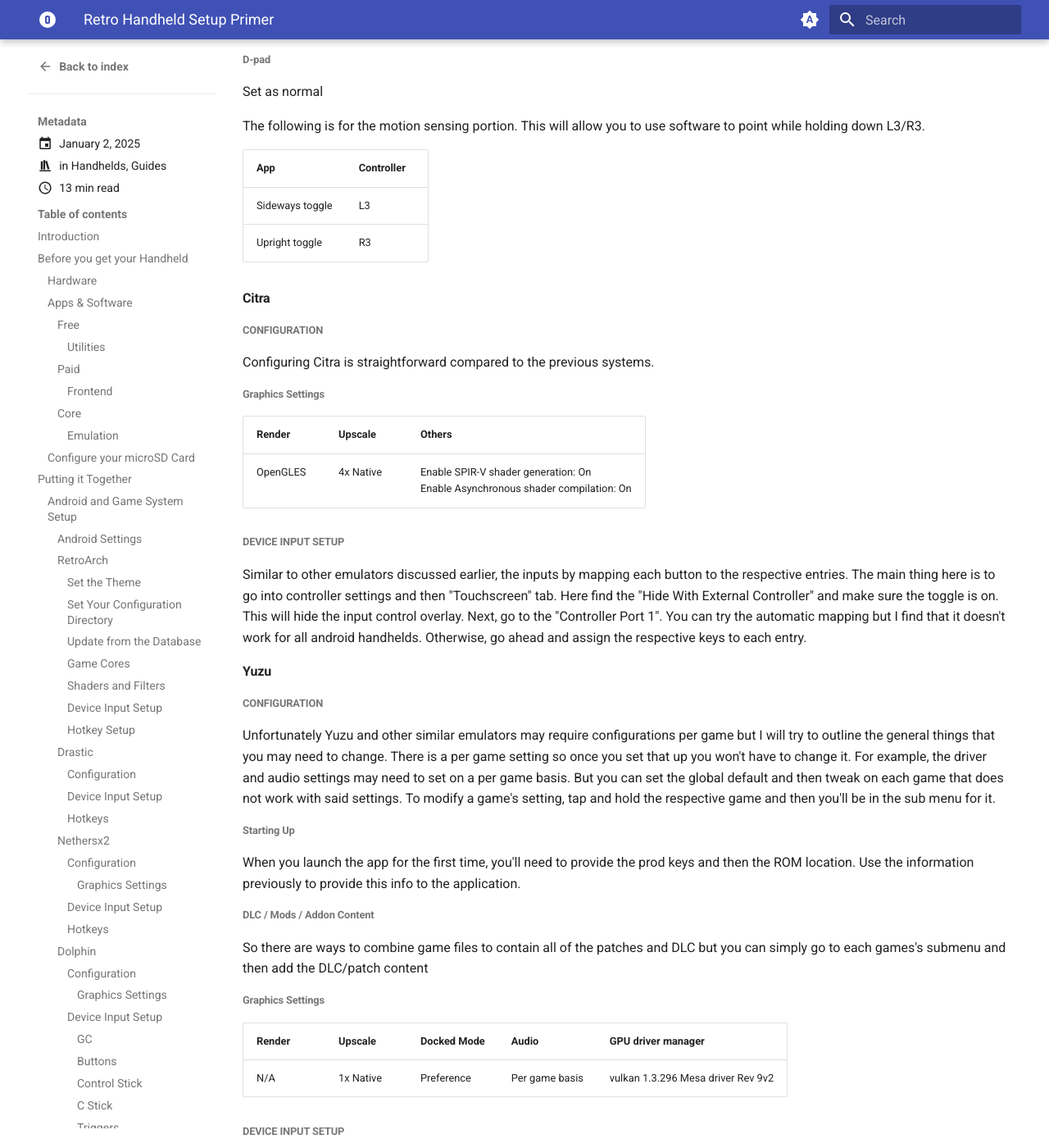
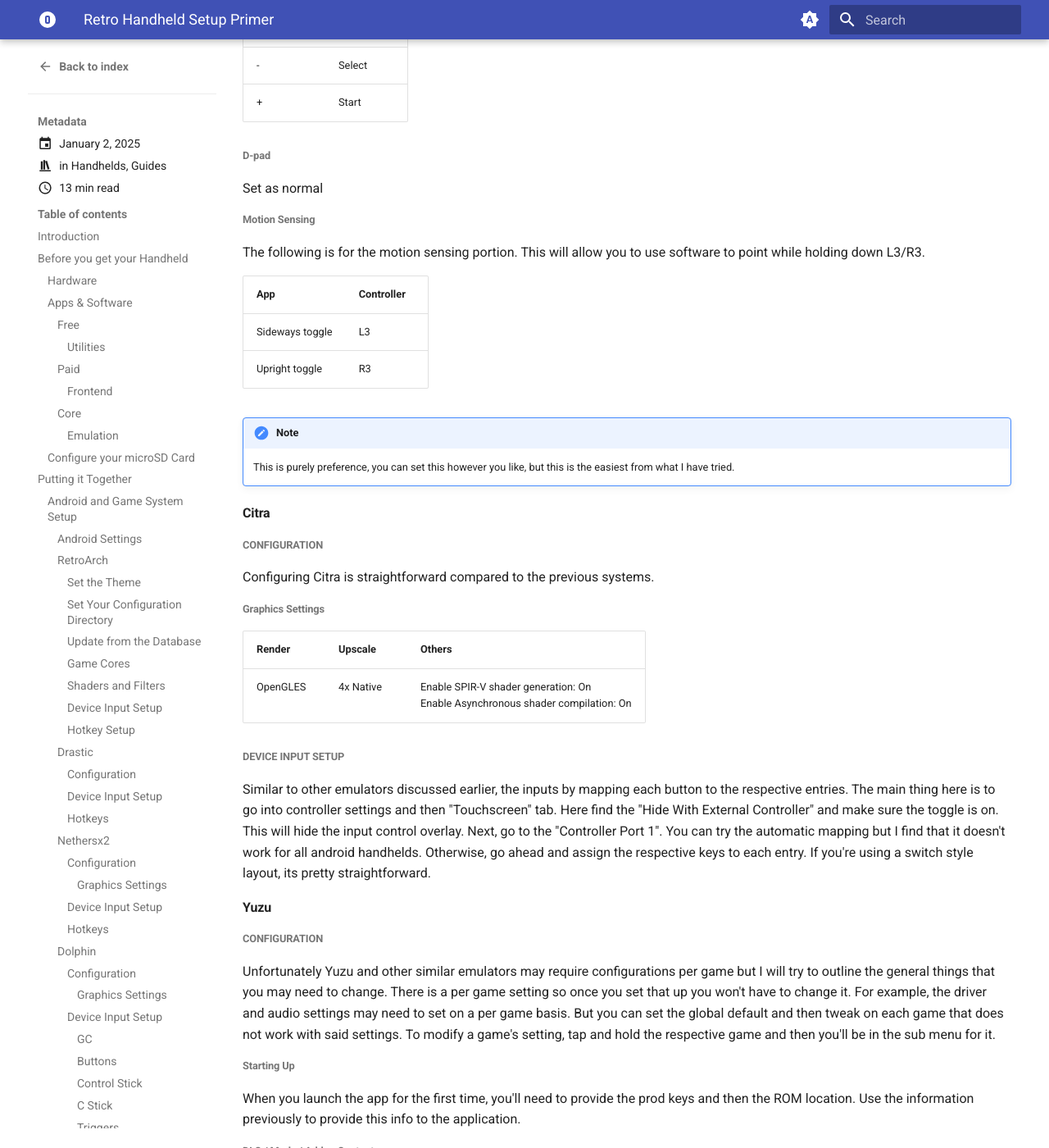
Before and after one commit to thejaykid7/retrosite, an MkDocs documentation site: the page built from docs/posts/android-handheld-guide.md, in a window 1280 px wide and 1400 px high, scrolled down 8587 px. Shown: the whole window at 82% size. Built offline with MkDocs 1.6.1 and Material for MkDocs 9.7.7, drawn with Linux system fonts in a browser that asks for light colours; plug-ins that fetch from the network failed and are left out; comment, search, counter and statistics services are not loaded; some of the changed lines change nothing that is shown; some of the changed text lies outside the part shown.

Commit message:
test out custom overrides

```diff
--- a/docs/posts/android-handheld-guide.md
+++ b/docs/posts/android-handheld-guide.md
@@ -50,19 +50,20 @@
 ##### Utilities
 | App            | Description                                                                                                                                                                                                                                                                                              |
 | -------------- | -------------------------------------------------------------------------------------------------------------------------------------------------------------------------------------------------------------------------------------------------------------------------------------------------------- |
-| Obtainium      | to keep track of apps not on the playstore                                                                                                                                                                                                                                                               |
-| Odin Tools     | to control fan settings when opening specific apps                                                                                                                                                                                                                                                       |
-| Syncthing      | to sync your files for multiple devices                                                                                                                                                                                                                                                                  |
-| Zarchiver      | to handle unzips                                                                                                                                                                                                                                                                                         |
-| Rufus          | for flashing and setting up ext4                                                                                                                                                                                                                                                                         |
-| google account | for android ecosystem. Create a Google account if you already don't have one. You'll want this for setting up your handheld. You can get away without this, but you won't have access to the play store to grab the above apps. If you're advanced, you can use F-Droid or Aurora store so get the apps. |
+| [Obtainium](https://github.com/ImranR98/Obtainium/releases)      | to keep track of apps not on the playstore                                                                                                                                                                                                                                                               |
+| [Odin Tools](https://github.com/langerhans/OdinTools/releases)     | to control fan settings when opening specific apps                                                                                                                                                                                                                                                       |
+| [Syncthing](https://play.google.com/store/apps/details?id=com.github.catfriend1.syncthingandroid&hl=en_US)      | to sync your files for multiple devices                                                                                                                                                                                                                                                                  |
+| [Zarchiver](https://play.google.com/store/apps/details?id=ru.zdevs.zarchiver&hl=en_US)      | to handle unzips                                                                                                                                                                                                                                                                                         |
+| [Rufus](https://rufus.ie/)          | for flashing and setting up ext4                                                                                                                                                                                                                                                                         |
+| [UniPatcher](https://github.com/btimofeev/UniPatcher/releases) | for adding patches to apps |
+| Google Account | for android ecosystem. Create a Google account if you already don't have one. You'll want this for setting up your handheld. You can get away without this, but you won't have access to the play store to grab the above apps. If you're advanced, you can use F-Droid or Aurora store so get the apps. |
 
 
 #### Paid
 
 ##### Frontend
 
-- ES-DE - The frontend you'll be setting up. It is paid, but very much worth using. Refer to their site to purchase and download the app. It's a one time deal but be sure to follow their instructions to cancel so you don't get charged monthly (unless you want to)!
+- [Emulation Station](https://www.es-de.org) (ES-DE) - The frontend you'll be setting up. It is paid, but very much worth using. Refer to their site to purchase and download the app. It's a one time deal but be sure to follow their instructions to cancel so you don't get charged monthly (unless you want to)!
 	-  Screenscraper - This site is where you'll be getting your artwork for your games. Create an account (its free) and save your account info for later.
 
 #### Core
@@ -72,15 +73,15 @@
 | System          | Emulator              |
 | --------------- | --------------------- |
 | 3DS             | Citra                 |
-| DS              | Drastic               |
-| GameCube        | Dolphin               |
-| GameBoy         | Retroarch             |
-| GameBoy Color   | Retroarch             |
-| GameBoy Advance | Retroarch             |
-| PS1             | Retroarch             |
-| PS2             | Aethersx2 / Nethersx2 |
+| DS              | [Drastic](https://play.google.com/store/apps/details?id=com.dsemu.drastic&hl=en-US)               |
+| GameCube        | [Dolphin](https://dolphin-emu.org/)               |
+| GameBoy         | [Retroarch](https://www.retroarch.com/)              |
+| GameBoy Color   | [Retroarch](https://www.retroarch.com/)              |
+| GameBoy Advance | [Retroarch](https://www.retroarch.com/)              |
+| PS1             | [Retroarch](https://www.retroarch.com/)              |
+| PS2             | [Aethersx2 / Nethersx2](https://github.com/Trixarian/NetherSX2-patch/releases) |
 | Switch          | Yuzu                  |
-| Wii             | Dolphin               |
+| Wii             | [Dolphin](https://dolphin-emu.org/)               |
 
 ### Configure your microSD Card
 
@@ -329,7 +330,7 @@
 
 This section will only cover the basics to get started. There's a lot for Wii and this page will be updated to cover other profiles soon.
 
-Wii Remote 1 select "Emulated Wii Remote, then select the cog button.
+Wii Remote 1 select "Emulated Wii Remote", then select the cog button.
 
 | Extension | Buttons   |
 | --------- | --------- |
@@ -347,12 +348,17 @@
 ###### D-pad
 Set as normal
 
+###### Motion Sensing
+
 The following is for the motion sensing portion. This will allow you to use software to point while holding down L3/R3.
 
 | App             | Controller |
 | --------------- | ---------- |
 | Sideways toggle | L3         |
 | Upright toggle  | R3         |
+
+!!! Note
+	This is purely preference, you can set this however you like, but this is the easiest from what I have tried.
 
 #### Citra
 
@@ -368,7 +374,7 @@
 
 ##### Device Input Setup
 
-Similar to other emulators discussed earlier, the inputs by mapping each button to the respective entries. The main thing here is to go into controller settings and then "Touchscreen" tab. Here find the "Hide With External Controller" and make sure the toggle is on. This will hide the input control overlay. Next, go to the "Controller Port 1". You can try the automatic mapping but I find that it doesn't work for all android handhelds. Otherwise, go ahead and assign the respective keys to each entry.
+Similar to other emulators discussed earlier, the inputs by mapping each button to the respective entries. The main thing here is to go into controller settings and then "Touchscreen" tab. Here find the "Hide With External Controller" and make sure the toggle is on. This will hide the input control overlay. Next, go to the "Controller Port 1". You can try the automatic mapping but I find that it doesn't work for all android handhelds. Otherwise, go ahead and assign the respective keys to each entry. If you're using a switch style layout, its pretty straightforward.
 
 #### Yuzu
 
--- a/mkdocs.yml
+++ b/mkdocs.yml
@@ -14,6 +14,7 @@
     - toc.integrate
     - navigation.top
     - navigation.indexes
+  custom_dir: overrides
   font:
     text: Roboto
   icon:
@@ -44,6 +45,9 @@
   - attr_list
   - md_in_html
   - pymdownx.blocks.caption
+  - admonition
+  - pymdownx.details
+  - pymdownx.superfences
 
 plugins:
   - glightbox
@@ -52,3 +56,4 @@
       blog_toc: true
   - search
   - privacy
+  - tags
--- /dev/null
+++ b/overrides/main.html
@@ -0,0 +1,16 @@
+{% extends "base.html" %}
+
+{% block scripts %}
+  <!-- Add scripts that need to run before here -->
+  <script src='https://storage.ko-fi.com/cdn/scripts/overlay-widget.js'></script>
+  <script>
+    kofiWidgetOverlay.draw('ojaysan', {
+      'type': 'floating-chat',
+      'floating-chat.donateButton.text': 'Support me',
+      'floating-chat.donateButton.background-color': '#5bc0de',
+      'floating-chat.donateButton.text-color': '#323842'
+    });
+  </script>
+  {{ super() }}
+  <!-- Add scripts that need to run afterwards here -->
+{% endblock %}
--- /dev/null
+++ b/overrides/partials/comments.html
@@ -0,0 +1,54 @@
+{% if page.meta.comments %}
+  <h2 id="__comments">{{ lang.t("meta.comments") }}</h2>
+  <!-- Insert generated snippet here -->
+  <script src="https://giscus.app/client.js"
+  data-repo="thejaykid7/retrosite"
+  data-repo-id="R_kgDONkyAEw"
+  data-category="General"
+  data-category-id="DIC_kwDONkyAE84Clrfm"
+  data-mapping="pathname"
+  data-strict="0"
+  data-reactions-enabled="1"
+  data-emit-metadata="0"
+  data-input-position="bottom"
+  data-theme="preferred_color_scheme"
+  data-lang="en"
+  crossorigin="anonymous"
+  async>
+</script>
+  <!-- Synchronize Giscus theme with palette -->
+  <script>
+    var giscus = document.querySelector("script[src*=giscus]")
+
+    // Set palette on initial load
+    var palette = __md_get("__palette")
+    if (palette && typeof palette.color === "object") {
+      var theme = palette.color.scheme === "slate"
+        ? "transparent_dark"
+        : "light"
+
+      // Instruct Giscus to set theme
+      giscus.setAttribute("data-theme", theme)
+    }
+
+    // Register event handlers after documented loaded
+    document.addEventListener("DOMContentLoaded", function() {
+      var ref = document.querySelector("[data-md-component=palette]")
+      ref.addEventListener("change", function() {
+        var palette = __md_get("__palette")
+        if (palette && typeof palette.color === "object") {
+          var theme = palette.color.scheme === "slate"
+            ? "transparent_dark"
+            : "light"
+
+          // Instruct Giscus to change theme
+          var frame = document.querySelector(".giscus-frame")
+          frame.contentWindow.postMessage(
+            { giscus: { setConfig: { theme } } },
+            "https://giscus.app"
+          )
+        }
+      })
+    })
+  </script>
+{% endif %}
```
